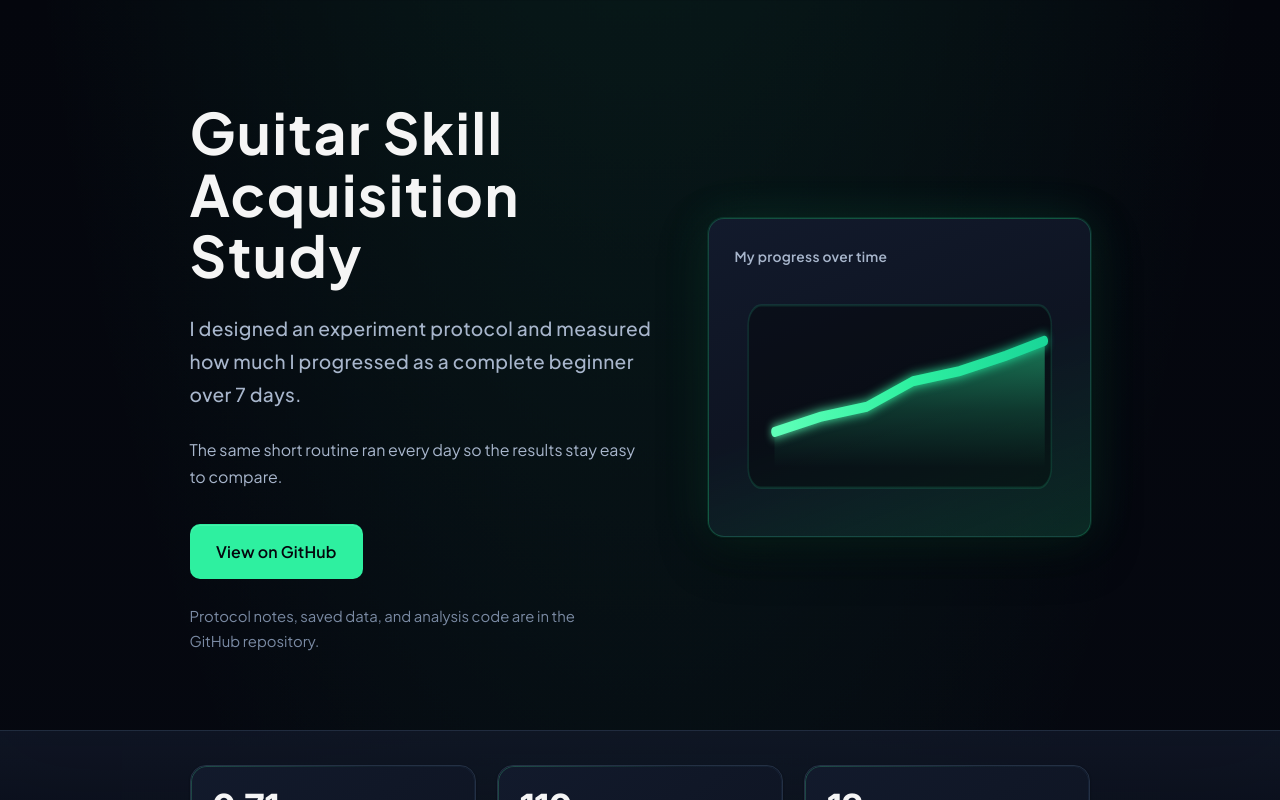
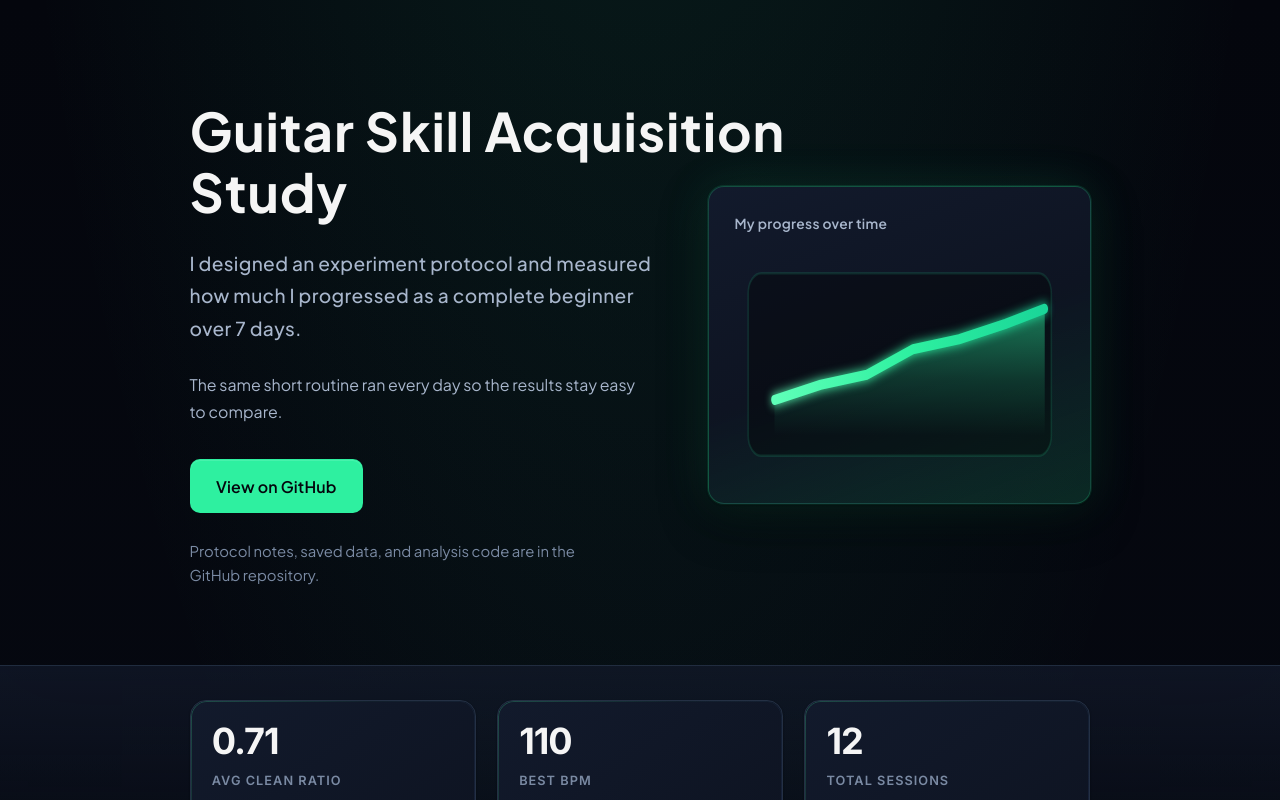
Before and after one commit to rishav-basnet/Guitar-Learning-Research-Website, a React (Vite) app: page / in a window 1280 px wide. Shown: the top 800 px of the page. Built offline with nearby package versions, Linux system fonts and the light colour scheme.

Commit message:
Improve hero title layout

```diff
--- a/src/App.css
+++ b/src/App.css
@@ -256,12 +256,24 @@
 
 .hero__title {
   margin: 0 0 var(--sp-6);
-  font-size: clamp(2.25rem, 5.5vw, 3.35rem);
+  font-size: clamp(1.5rem, 4.5vw, 3.125rem);
   font-weight: 700;
-  line-height: 1.08;
-  letter-spacing: 0.028em;
+  line-height: 1.1;
+  letter-spacing: 0.015em;
   color: var(--text);
-  text-wrap: balance;
+  max-width: 100%;
+}
+
+.hero__title-line {
+  display: block;
+}
+
+.hero__title-line:first-child {
+  white-space: nowrap;
+}
+
+.hero__title-line--second {
+  margin-top: 0.04em;
 }
 
 .hero__subtitle {
--- a/src/components/Hero.jsx
+++ b/src/components/Hero.jsx
@@ -8,7 +8,12 @@ export default function Hero() {
       <Container>
         <div className="hero__layout">
           <div className="hero__main">
-            <h1 className="hero__title">Guitar Skill Acquisition Study</h1>
+            <h1 className="hero__title">
+              <span className="hero__title-line">Guitar Skill Acquisition</span>
+              <span className="hero__title-line hero__title-line--second">
+                Study
+              </span>
+            </h1>
             <p className="hero__subtitle">
               I designed an experiment protocol and measured how much I
               progressed as a complete beginner over 7 days.
```
